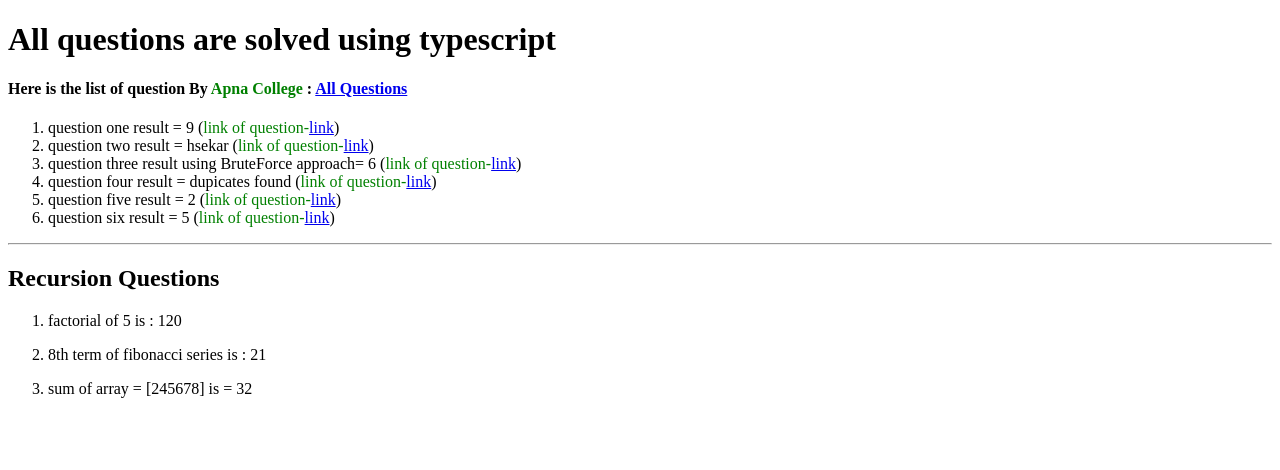
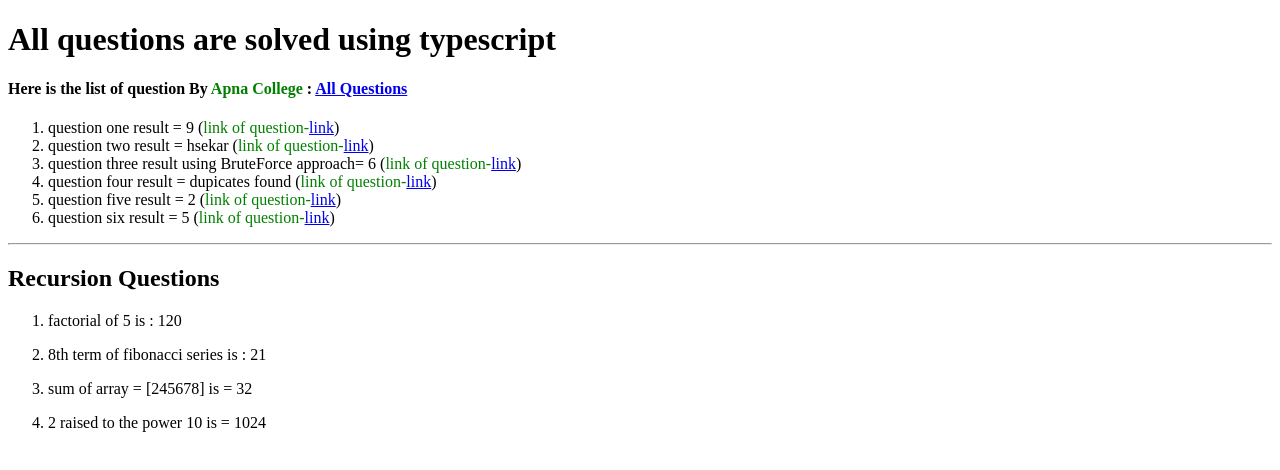
Before and after one commit to XI4507/codepractice, a React (Create React App) app: page / in a window 1280 px wide. Shown: the top 470 px of the page. Built offline with nearby package versions, Linux system fonts and the light colour scheme.

Commit message:
recursion four

```diff
--- a/src/App.tsx
+++ b/src/App.tsx
@@ -4,6 +4,7 @@ import QueFour from "./components/queFour";
 import QueOne from "./components/queOne";
 import QueThree from "./components/queThree";
 import QueTwo from "./components/queTwo";
+import RecFour from "./recursion/RecFour";
 import RecThree from "./recursion/RecThree";
 import RecOne from "./recursion/recOne";
 import RecTwo from "./recursion/recTwo";
@@ -51,6 +52,9 @@ const App = () => {
         <li>
           <RecThree />
         </li>
+        <li>
+          <RecFour/>
+        </li>
       </ol>
     </div>
   );
--- /dev/null
+++ b/src/recursion/RecFour.tsx
@@ -0,0 +1,23 @@
+import React from "react";
+
+function power(n: number, m: number): number {
+  if (m === 0) {
+    return 1;
+  }
+  const res = n * power(n, m - 1);
+  return res;
+}
+
+const RecFour = () => {
+  const n = 2;
+  const m = 10;
+
+  const res = power(n, m);
+  return (
+    <p>
+      {n} raised to the power {m} is = {res}
+    </p>
+  );
+};
+
+export default RecFour;
```
